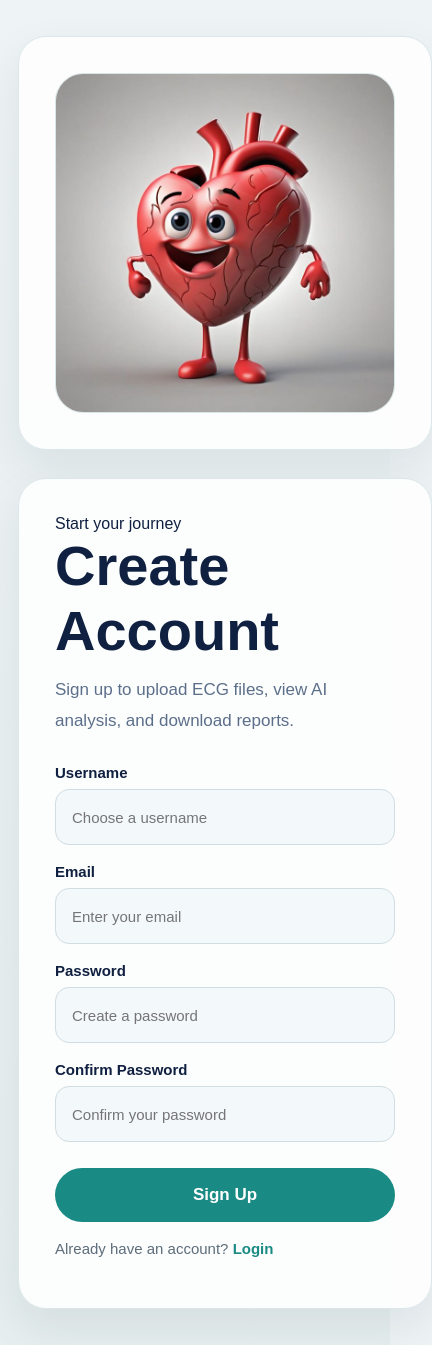
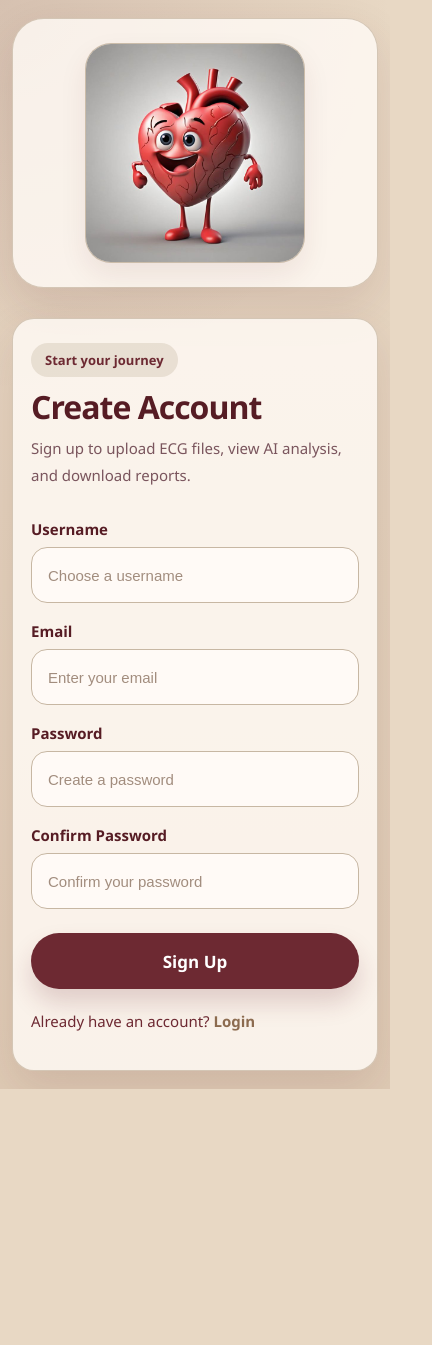
Before and after one commit to joudalhallaq/-ECG-Analysis-System-FE, a React (Vite) app: page /register in a window 390 px wide. Shown: the whole page, 432 px wide, since content can reach past the window. After the commit the page ends 1089 px from the top, so only its background shows below. Built offline with nearby package versions, Linux system fonts and the light colour scheme.

Commit message:
Apply coffee color palette to full website
Refactor CSS styles to use CSS variables for colors and improve layout. Update styles for buttons, forms, and cards for better consistency and responsiveness.

```diff
--- a/src/App.css
+++ b/src/App.css
@@ -1,24 +1,56 @@
-body {
-  margin: 0;
-  font-family: Arial, sans-serif;
-  background: #eef3f5;
-  color: #102040;
+:root {
+  --primary-dark: #561c24;
+  --primary: #6d2932;
+  --border: #c7b7a3;
+  --bg: #e8d8c4;
+  --card: #f8f1ea;
+  --card-light: #fffaf6;
+  --text: #3f2328;
+  --muted: #7a555d;
+  --danger: #9b2d3d;
+  --success: #5f6f52;
+  --shadow: rgba(86, 28, 36, 0.12);
 }
 
 * {
   box-sizing: border-box;
 }
 
+body {
+  margin: 0;
+  font-family: "Segoe UI", Arial, sans-serif;
+  background: var(--bg);
+  color: var(--text);
+}
+
+a {
+  color: var(--primary);
+  text-decoration: none;
+  font-weight: 800;
+}
+
+a:hover {
+  color: var(--primary-dark);
+  text-decoration: underline;
+}
+
+button {
+  font-family: inherit;
+}
+
 /* =========================
-   AUTH
+   AUTH PAGES
 ========================= */
+
 .auth-page {
   min-height: 100vh;
-  background: linear-gradient(180deg, #eef3f5 0%, #e6eeef 100%);
+  background:
+    radial-gradient(circle at top left, rgba(86, 28, 36, 0.12), transparent 34%),
+    linear-gradient(180deg, #e8d8c4 0%, #dfcbb5 100%);
   display: flex;
   align-items: center;
   justify-content: center;
-  padding: 36px 18px;
+  padding: 34px 18px;
 }
 
 .auth-wrapper {
@@ -27,49 +59,52 @@ body {
 }
 
 .auth-card {
+  width: 100%;
   display: grid;
-  grid-template-columns: 1fr 1fr;
-  gap: 28px;
+  grid-template-columns: 0.92fr 1.08fr;
+  gap: 30px;
   align-items: stretch;
 }
 
 .auth-image-side,
 .auth-form-side {
-  background: rgba(255, 255, 255, 0.88);
-  border-radius: 28px;
-  padding: 36px;
-  box-shadow: 0 18px 45px rgba(13, 40, 57, 0.08);
-  border: 1px solid #dbe7ea;
+  background: rgba(255, 250, 246, 0.82);
+  border: 1px solid rgba(199, 183, 163, 0.75);
+  border-radius: 32px;
+  box-shadow: 0 18px 45px var(--shadow);
 }
 
 .auth-image-side {
   display: flex;
   align-items: center;
   justify-content: center;
+  padding: 38px;
 }
 
 .auth-image-box {
   width: 340px;
   height: 340px;
-  background: #f6fbfc;
-  border: 1px solid #d7e6e7;
-  border-radius: 28px;
+  border-radius: 26px;
   overflow: hidden;
-  display: flex;
-  align-items: center;
-  justify-content: center;
+  background: #f3eadf;
+  border: 1px solid rgba(199, 183, 163, 0.9);
+  box-shadow: 0 12px 28px rgba(86, 28, 36, 0.08);
 }
 
 .auth-image {
   width: 100%;
   height: 100%;
   object-fit: cover;
+  display: block;
 }
+
+/* لو بدك الصورة كاملة بدون قص، بدلي cover بـ contain فوق */
 
 .auth-form-side {
   display: flex;
   align-items: center;
   justify-content: center;
+  padding: 46px 42px;
 }
 
 .auth-form-content {
@@ -77,18 +112,31 @@ body {
   max-width: 460px;
 }
 
-.auth-title {
-  margin: 0 0 12px;
-  font-size: 56px;
-  color: #102040;
+.auth-small-label {
+  display: inline-block;
+  margin-bottom: 14px;
+  padding: 8px 14px;
+  border-radius: 999px;
+  background: rgba(199, 183, 163, 0.35);
+  color: var(--primary);
+  font-size: 13px;
   font-weight: 800;
 }
 
+.auth-title {
+  margin: 0 0 12px;
+  color: var(--primary-dark);
+  font-size: 54px;
+  line-height: 1;
+  font-weight: 900;
+  letter-spacing: -1px;
+}
+
 .auth-subtitle {
-  margin: 0 0 28px;
-  color: #5c6f8a;
+  margin: 0 0 30px;
+  color: var(--muted);
+  font-size: 17px;
   line-height: 1.8;
-  font-size: 17px;
 }
 
 .auth-field {
@@ -97,83 +145,101 @@ body {
 
 .auth-field label {
   display: block;
+  color: var(--primary-dark);
   margin-bottom: 8px;
-  font-weight: 700;
+  font-weight: 800;
   font-size: 15px;
-  color: #102040;
 }
 
 .auth-input {
   width: 100%;
   height: 56px;
-  border-radius: 14px;
-  border: 1px solid #d1dde2;
-  background: #f3f8fb;
+  border-radius: 16px;
+  border: 1px solid var(--border);
+  background: #fffaf6;
   padding: 0 16px;
+  color: var(--text);
   font-size: 15px;
   outline: none;
+  transition: 0.2s ease;
+}
+
+.auth-input::placeholder {
+  color: #a28d7e;
 }
 
 .auth-input:focus {
-  border-color: #1a8a84;
-  box-shadow: 0 0 0 3px rgba(26, 138, 132, 0.1);
+  border-color: var(--primary);
+  box-shadow: 0 0 0 4px rgba(109, 41, 50, 0.1);
+  background: #ffffff;
 }
 
 .auth-button {
   width: 100%;
-  height: 54px;
+  height: 56px;
+  margin-top: 6px;
   border: none;
   border-radius: 999px;
-  background: #1a8a84;
-  color: white;
+  background: var(--primary);
+  color: #ffffff;
   font-size: 17px;
-  font-weight: 700;
+  font-weight: 900;
   cursor: pointer;
-  margin-top: 8px;
+  box-shadow: 0 14px 24px rgba(109, 41, 50, 0.18);
+  transition: 0.2s ease;
 }
 
 .auth-button:hover {
-  background: #156f6a;
+  background: var(--primary-dark);
+  transform: translateY(-1px);
+}
+
+.auth-button:disabled {
+  opacity: 0.7;
+  cursor: not-allowed;
+  transform: none;
 }
 
 .auth-error,
 .auth-success {
-  margin-bottom: 14px;
-  padding: 12px 14px;
-  border-radius: 12px;
+  padding: 13px 15px;
+  border-radius: 14px;
+  margin-bottom: 15px;
   font-size: 14px;
+  line-height: 1.5;
 }
 
 .auth-error {
-  background: #fde9eb;
-  color: #a22b3b;
-  border: 1px solid #f3c2c9;
+  color: #8a1f2d;
+  background: #f9e6e8;
+  border: 1px solid #e9b7bf;
 }
 
 .auth-success {
-  background: #ebf8ef;
-  color: #2f7a4c;
-  border: 1px solid #cdebd7;
+  color: #4c6241;
+  background: #eef5eb;
+  border: 1px solid #d6e4cf;
 }
 
 .auth-footer-text {
-  margin-top: 18px;
-  color: #5d6d7a;
+  margin-top: 22px;
+  color: var(--primary);
   font-size: 15px;
 }
 
 .auth-link {
-  text-decoration: none;
-  color: #1a8a84;
-  font-weight: 700;
+  color: #8c6b4f;
 }
 
 /* =========================
    DASHBOARD
 ========================= */
+
 .dashboard-page {
   min-height: 100vh;
-  background: linear-gradient(180deg, #eef3f5 0%, #e8f0f2 100%);
+  background:
+    radial-gradient(circle at top right, rgba(86, 28, 36, 0.12), transparent 36%),
+    linear-gradient(180deg, #e8d8c4 0%, #dfcbb5 100%);
   padding: 22px;
 }
 
@@ -185,16 +251,16 @@ body {
 
 .dashboard-nav {
   max-width: 1360px;
-  margin: 0 auto 24px;
-  background: rgba(255, 255, 255, 0.86);
+  margin: 0 auto 26px;
+  background: rgba(255, 250, 246, 0.88);
+  border: 1px solid rgba(199, 183, 163, 0.85);
   border-radius: 28px;
-  padding: 20px 26px;
-  box-shadow: 0 12px 30px rgba(13, 40, 57, 0.07);
-  border: 1px solid #dbe7ea;
+  padding: 22px 28px;
+  box-shadow: 0 18px 42px var(--shadow);
   display: flex;
+  justify-content: space-between;
   align-items: center;
-  justify-content: space-between;
-  gap: 16px;
+  gap: 22px;
 }
 
 .brand-box {
@@ -207,24 +273,26 @@ body {
   width: 62px;
   height: 62px;
   border-radius: 18px;
-  background: #1a8a84;
-  color: white;
+  background: var(--primary);
+  color: #fffaf6;
   display: flex;
   align-items: center;
   justify-content: center;
-  font-size: 28px;
-  font-weight: 700;
+  font-size: 29px;
+  font-weight: 900;
+  box-shadow: 0 12px 22px rgba(109, 41, 50, 0.22);
 }
 
 .dashboard-nav h2 {
   margin: 0;
-  font-size: 27px;
-  color: #102040;
+  color: var(--primary-dark);
+  font-size: 29px;
+  line-height: 1.1;
 }
 
 .dashboard-nav p {
-  margin: 6px 0 0;
-  color: #5c6f8a;
+  margin: 7px 0 0;
+  color: var(--muted);
   font-size: 15px;
 }
 
@@ -235,87 +303,93 @@ body {
 }
 
 .welcome-chip {
-  background: #f6fbfc;
-  border: 1px solid #d7e6e7;
+  min-width: 160px;
   padding: 12px 18px;
   border-radius: 18px;
-  min-width: 165px;
+  background: rgba(255, 250, 246, 0.75);
+  border: 1px solid rgba(199, 183, 163, 0.75);
   text-align: right;
 }
 
 .welcome-chip span {
   display: block;
-  font-size: 13px;
-  color: #6d7d90;
+  color: var(--muted);
+  font-size: 12px;
+  margin-bottom: 3px;
 }
 
 .welcome-chip strong {
-  font-size: 16px;
-  color: #102040;
+  color: var(--primary-dark);
+  font-size: 15px;
 }
 
 .logout-button {
   border: none;
-  background: #ef4444;
+  border-radius: 16px;
+  background: var(--danger);
   color: white;
-  padding: 14px 26px;
-  border-radius: 18px;
-  font-weight: 700;
+  padding: 14px 24px;
+  font-weight: 900;
   cursor: pointer;
-  box-shadow: 2px 3px 0 #102040;
+  box-shadow: 0 12px 24px rgba(155, 45, 61, 0.18);
+  transition: 0.2s ease;
 }
 
 .logout-button:hover {
-  background: #d93636;
+  background: #7d2230;
+  transform: translateY(-1px);
 }
 
 .upload-card,
 .records-card,
 .result-card,
 .disclaimer-card {
-  background: rgba(255, 255, 255, 0.88);
+  background: rgba(255, 250, 246, 0.88);
+  border: 1px solid rgba(199, 183, 163, 0.85);
   border-radius: 28px;
-  box-shadow: 0 14px 36px rgba(13, 40, 57, 0.06);
-  border: 1px solid #dbe7ea;
+  box-shadow: 0 18px 42px var(--shadow);
 }
 
 .disclaimer-card {
-  margin-bottom: 24px;
-  padding: 22px 24px;
-  color: #a75013;
-  background: #fff9f2;
-  border: 1px solid #f3cfab;
-  line-height: 1.65;
-  font-size: 15px;
+  margin-bottom: 26px;
+  padding: 20px 24px;
+  background: rgba(248, 241, 234, 0.92);
+  color: var(--primary);
+  line-height: 1.7;
+}
+
+.disclaimer-card strong {
+  color: var(--primary-dark);
 }
 
 .upload-card,
 .records-card,
 .result-card {
-  padding: 30px 34px;
-  margin-bottom: 24px;
+  padding: 32px 36px;
+  margin-bottom: 26px;
 }
 
 .upload-card h3,
 .records-card h3,
 .result-card h3 {
-  margin-top: 0;
-  font-size: 28px;
-  color: #102040;
+  color: var(--primary-dark);
+  margin: 0 0 16px;
+  font-size: 30px;
+}
+
+.upload-card p,
+.records-card p,
+.result-card p {
+  color: var(--muted);
+  line-height: 1.7;
 }
 
 .section-header {
   display: flex;
   align-items: flex-start;
   justify-content: space-between;
-  gap: 16px;
-  margin-bottom: 24px;
-}
-
-.section-header p {
-  margin: 8px 0 0;
-  color: #5c6f8a;
-  font-size: 16px;
+  gap: 18px;
+  margin-bottom: 22px;
 }
 
 .upload-form {
@@ -325,10 +399,12 @@ body {
 }
 
 .upload-form input[type="file"] {
+  width: 100%;
+  background: #fffaf6;
+  border: 1px solid var(--border);
+  border-radius: 16px;
   padding: 16px;
-  background: #f7fbfc;
-  border: 1px solid #d7e6e7;
-  border-radius: 16px;
+  color: var(--primary-dark);
 }
 
 .upload-form button,
@@ -337,67 +413,77 @@ body {
 .secondary-button,
 .delete-button {
   border: none;
-  border-radius: 16px;
-  padding: 13px 22px;
-  font-size: 15px;
-  font-weight: 700;
+  border-radius: 15px;
+  padding: 13px 20px;
+  font-size: 14px;
+  font-weight: 900;
   cursor: pointer;
   transition: 0.2s ease;
 }
 
 .upload-form button,
 .action-buttons button:not(.secondary-button):not(.delete-button),
-.auth-link-button {
-  background: #1a8a84;
+.device-box button {
+  background: var(--primary);
   color: white;
 }
 
 .upload-form button:hover,
-.action-buttons button:not(.secondary-button):not(.delete-button):hover {
-  background: #156f6a;
+.action-buttons button:not(.secondary-button):not(.delete-button):hover,
+.device-box button:hover {
+  background: var(--primary-dark);
+  transform: translateY(-1px);
 }
 
 .secondary-button {
-  background: #2f425e;
+  background: #8c6b4f;
   color: white;
 }
 
 .secondary-button:hover {
-  background: #24354c;
+  background: #6f523d;
+  transform: translateY(-1px);
 }
 
 .delete-button {
-  background: #ef4444;
+  background: var(--danger);
   color: white;
 }
 
 .delete-button:hover {
-  background: #d93636;
+  background: #7d2230;
+  transform: translateY(-1px);
 }
 
 .dashboard-message {
   margin-top: 16px;
-  background: #e4f2fb;
-  color: #4e6b85;
-  border: 1px solid #c3dfef;
-  padding: 16px 18px;
+  background: #f3eadf;
+  color: var(--primary);
+  border: 1px solid var(--border);
+  padding: 15px 17px;
   border-radius: 16px;
+  line-height: 1.6;
 }
 
 .device-box textarea {
   width: 100%;
+  border: 1px solid var(--border);
+  background: #fffaf6;
+  color: var(--text);
   border-radius: 16px;
-  border: 1px solid #d7e6e7;
-  background: #f7fbfc;
-  padding: 14px;
+  padding: 15px;
   resize: vertical;
   font-size: 14px;
-  margin: 12px 0 16px;
+  outline: none;
+}
+
+.device-box textarea:focus {
+  border-color: var(--primary);
+  box-shadow: 0 0 0 4px rgba(109, 41, 50, 0.1);
 }
 
 .helper-text {
-  color: #607287;
-  line-height: 1.7;
+  color: var(--muted);
 }
 
 .records-table-wrapper {
@@ -407,24 +493,36 @@ body {
 .records-table {
   width: 100%;
   border-collapse: collapse;
+  background: transparent;
 }
 
-.records-table thead th {
+.records-table th {
   text-align: left;
   padding: 16px;
-  background: #f4fafb;
-  color: #102040;
-  font-size: 15px;
+  background: rgba(199, 183, 163, 0.18);
+  color: var(--primary-dark);
+  font-size: 14px;
 }
 
 .records-table td {
   padding: 16px;
-  border-top: 1px solid #e6eef0;
-  color: #33475b;
+  border-bottom: 1px solid rgba(199, 183, 163, 0.45);
+  color: var(--text);
+  vertical-align: middle;
+}
+
+.records-table tr:hover td {
+  background: rgba(199, 183, 163, 0.12);
 }
 
 .empty-text {
-  color: #66788c;
+  color: var(--muted);
+}
+
+.action-buttons {
+  display: flex;
+  gap: 10px;
+  flex-wrap: wrap;
 }
 
 .result-grid {
@@ -435,65 +533,96 @@ body {
 }
 
 .result-box {
-  background: #f7fbfc;
-  border: 1px solid #d7e6e7;
+  background: rgba(255, 250, 246, 0.75);
+  border: 1px solid rgba(199, 183, 163, 0.75);
   border-radius: 20px;
   padding: 20px;
 }
 
 .result-box span {
   display: block;
+  color: var(--muted);
   margin-bottom: 8px;
-  color: #5f7286;
-  font-size: 14px;
+  font-weight: 700;
 }
 
 .result-box strong {
-  color: #102040;
-  font-size: 22px;
+  color: var(--primary-dark);
+  font-size: 23px;
 }
 
 .explanation-box,
 .signal-card {
-  background: #f7fbfc;
-  border: 1px solid #d7e6e7;
+  background: rgba(255, 250, 246, 0.75);
+  border: 1px solid rgba(199, 183, 163, 0.75);
   border-radius: 22px;
   padding: 22px;
-  margin-bottom: 20px;
+  margin-bottom: 22px;
+}
+
+.explanation-box h4,
+.signal-card h4 {
+  color: var(--primary-dark);
+  margin-top: 0;
 }
 
 .details-panel {
   margin-top: 18px;
-  padding-top: 12px;
-  border-top: 1px solid #dbe7ea;
+  padding-top: 18px;
+  border-top: 1px solid rgba(199, 183, 163, 0.65);
 }
 
 .ecg-placeholder {
-  min-height: 190px;
+  min-height: 200px;
+  border: 2px dashed var(--border);
   border-radius: 18px;
-  border: 2px dashed #bdd3d7;
+  background: #fffaf6;
   display: flex;
   align-items: center;
   justify-content: center;
-  color: #6d8192;
-  background: white;
+  color: var(--muted);
+  text-align: center;
+  padding: 20px;
 }
 
 .ecg-svg {
   width: 100%;
-  height: 220px;
+  height: 230px;
   border-radius: 18px;
-  background: white;
-  border: 1px solid #d7e6e7;
+  background: #fffaf6;
+  border: 1px solid var(--border);
 }
 
 .ecg-svg polyline {
-  stroke: #ef4444;
+  stroke: var(--primary);
+  stroke-linejoin: round;
+  stroke-linecap: round;
 }
+
+/* =========================
+   RESPONSIVE
+========================= */
 
 @media (max-width: 980px) {
   .auth-card {
     grid-template-columns: 1fr;
+  }
+
+  .auth-image-side {
+    padding: 24px;
+  }
+
+  .auth-image-box {
+    width: 280px;
+    height: 280px;
+  }
+
+  .auth-form-side {
+    padding: 34px 24px;
+  }
+
+  .auth-title {
+    font-size: 40px;
   }
 
   .dashboard-nav,
@@ -511,3 +640,68 @@ body {
     grid-template-columns: 1fr;
   }
 }
+
+@media (max-width: 620px) {
+  .auth-page,
+  .dashboard-page {
+    padding: 18px 12px;
+  }
+
+  .auth-image-box {
+    width: 220px;
+    height: 220px;
+  }
+
+  .auth-title {
+    font-size: 32px;
+  }
+
+  .auth-subtitle {
+    font-size: 15px;
+  }
+
+  .auth-form-side,
+  .upload-card,
+  .records-card,
+  .result-card {
+    padding: 24px 18px;
+    border-radius: 22px;
+  }
+
+  .dashboard-nav {
+    padding: 20px;
+    border-radius: 22px;
+  }
+
+  .brand-box {
+    align-items: flex-start;
+  }
+
+  .brand-icon {
+    width: 52px;
+    height: 52px;
+  }
+
+  .dashboard-nav h2 {
+    font-size: 23px;
+  }
+
+  .nav-actions {
+    flex-direction: column;
+    align-items: stretch;
+  }
+
+  .welcome-chip,
+  .logout-button {
+    width: 100%;
+    text-align: center;
+  }
+
+  .action-buttons {
+    flex-direction: column;
+  }
+
+  .action-buttons button {
+    width: 100%;
+  }
+}
```
